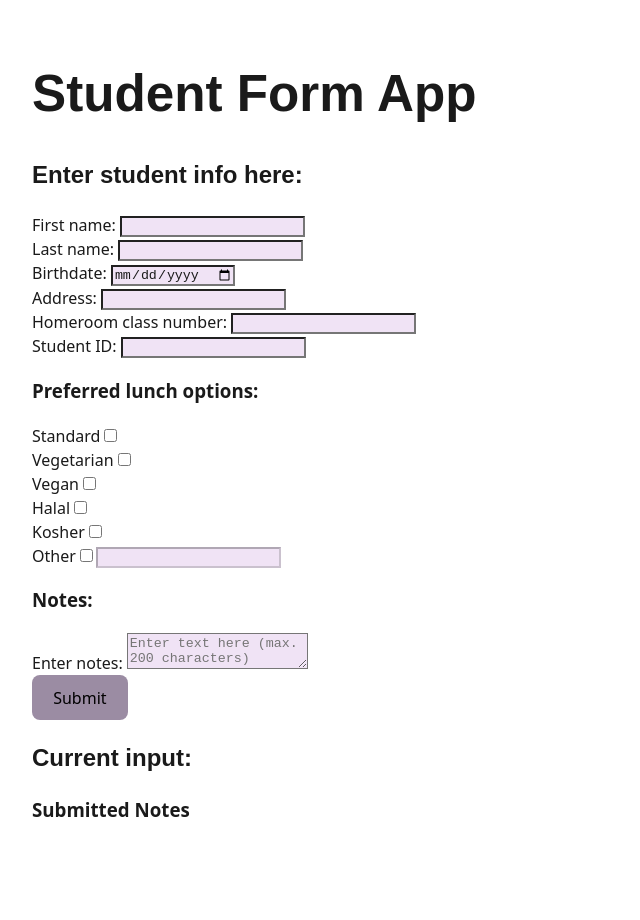
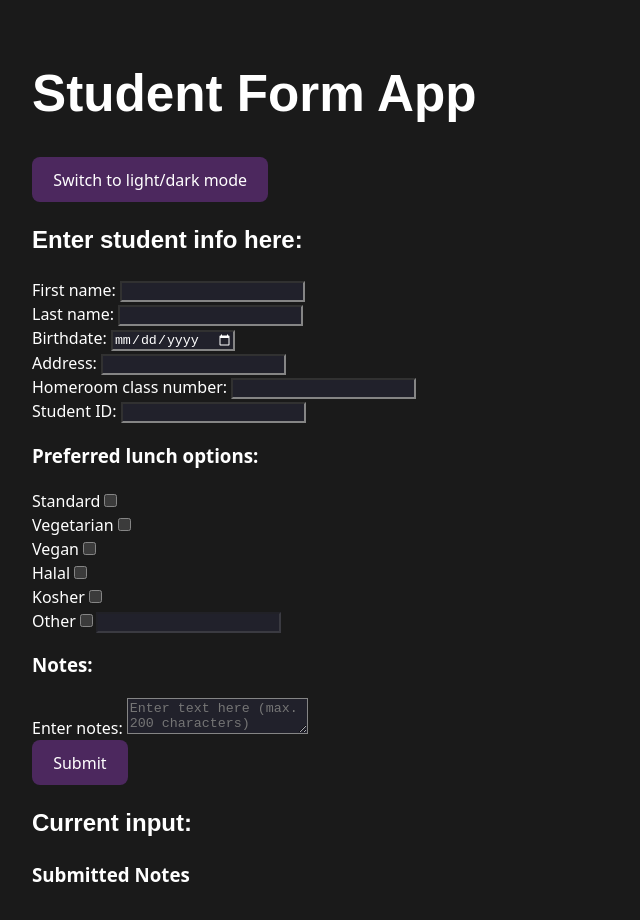
Before and after one commit to MaPankow/student_form, a React (Vite) app: page / in a window 1280 px wide. Shown: the top 920 px of the page, without its empty margins (0-640 px from the left). Before the commit the page ends 875 px from the top, so only its background shows below. Built offline with nearby package versions, Linux system fonts and the light colour scheme.

Commit message:
Import hook to App.jsx, create a button to toggle between light/dark theme

```diff
--- a/src/App.jsx
+++ b/src/App.jsx
@@ -1,14 +1,18 @@
 import './App.module.css';
 import StudentForm from './components/StudentForm/StudentForm';
 import styles from './App.module.css';
+import { useTheme } from './hooks/useTheme';
 
 function App() {
+
+  const { onToggleTheme, isDarkTheme } = useTheme();
 
 
   return (
     <div className={styles.app}>
       <h1 className={styles.h1}>Student Form App</h1>
       <div>
+        <button onClick={onToggleTheme}>Switch to light/dark mode</button>
         <StudentForm />
       </div>
 
```
